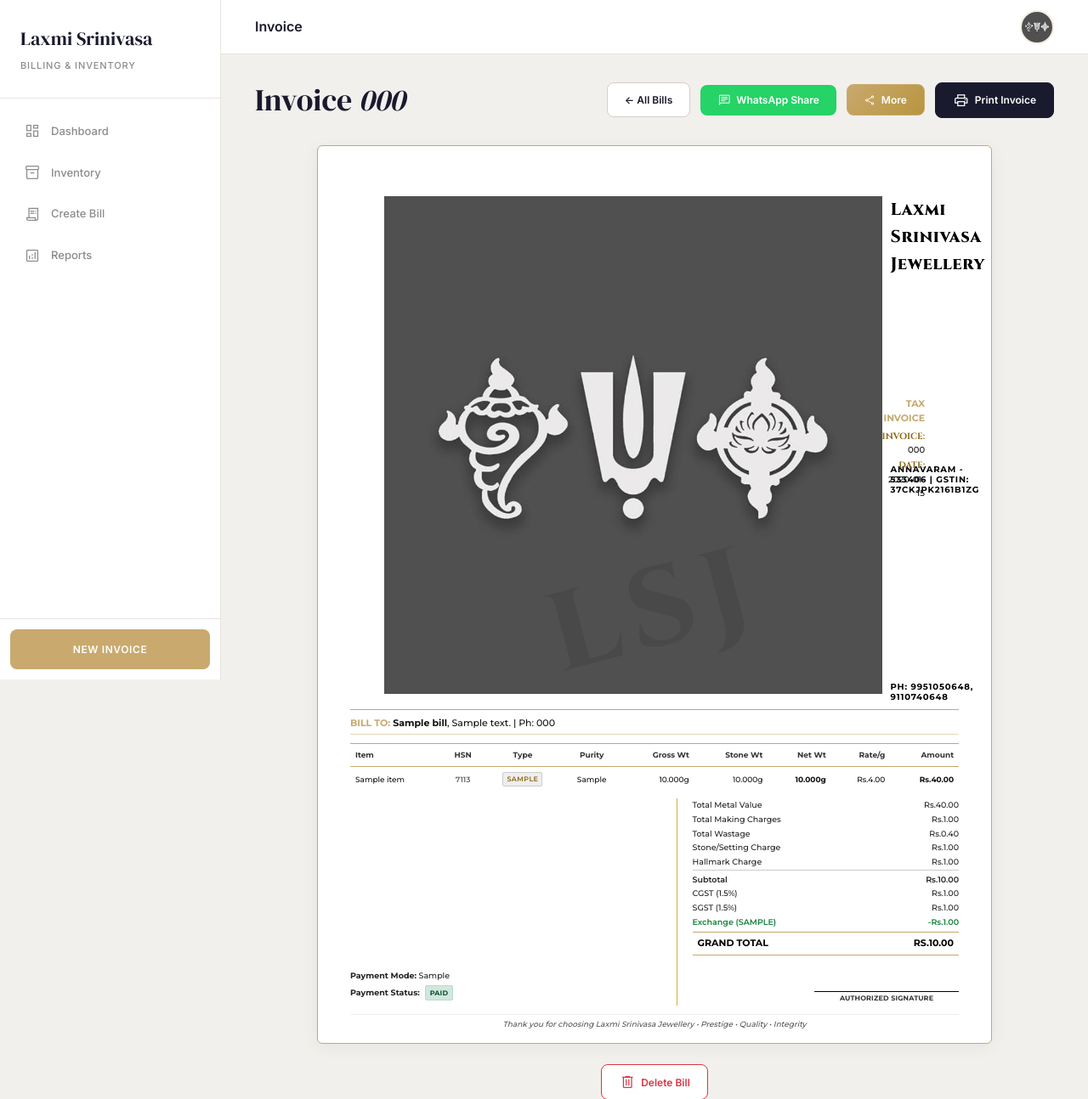
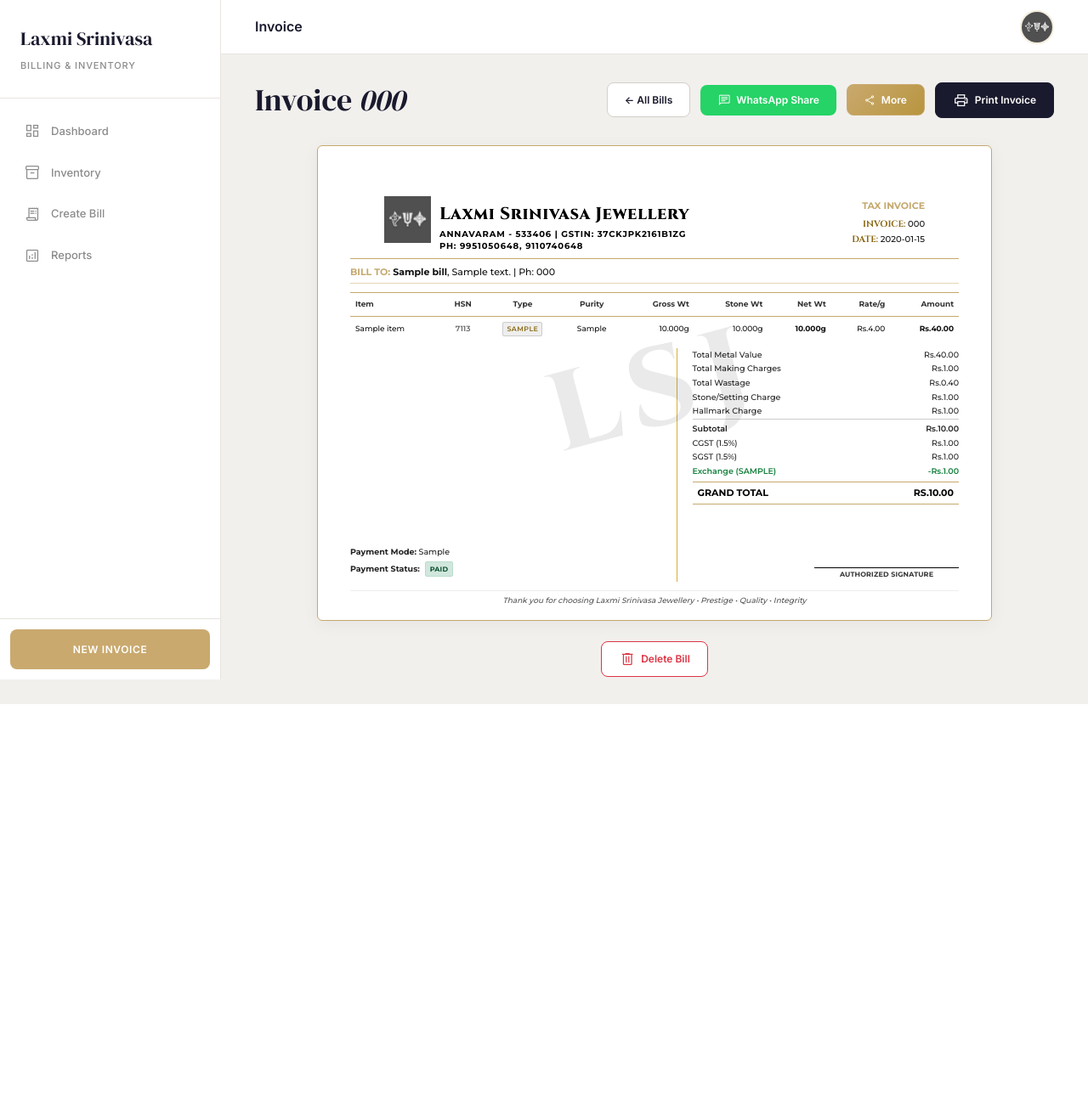
Before and after one commit to Ravichandra-maker/Billing-app, a Flask app: page /bill/1 in a window 1280 px wide. Shown: the top 1294 px of the page at 85% size. After the commit the page ends 829 px from the top, so only its background shows below. Run offline with Flask 3, Linux system fonts and the light colour scheme; tables that the repository leaves empty hold one stand-in row (values such as "Sample post").

Commit message:
Text div height matches logo height with space-between for 3 lines

```diff
--- a/templates/view_bill.html
+++ b/templates/view_bill.html
@@ -57,7 +57,7 @@
   .invoice-brand {
     display: flex;
     flex-direction: row;
-    align-items: stretch;
+    align-items: center;
     gap: 10px;
   }
 
@@ -498,8 +498,8 @@
   <!-- Invoice Header (Logo left, Info right) -->
   <div class="invoice-header">
     <div class="invoice-brand">
-      <img src="/static/logo.png" class="big-logo" alt="Logo" style="width:auto; height:100%; object-fit:contain; display:block;">
-      <div style="display:flex; flex-direction:column; justify-content:space-between;">
+      <img src="/static/logo.png" class="big-logo" alt="Logo" style="height:55px; width:auto; display:block;">
+      <div style="display:flex; flex-direction:column; justify-content:space-between; height:55px;">
         <h1>Laxmi Srinivasa Jewellery</h1>
         <p>Annavaram - 533406 | GSTIN: 37CKJPK2161B1ZG</p>
         <p>Ph: 9951050648, 9110740648</p>
```
